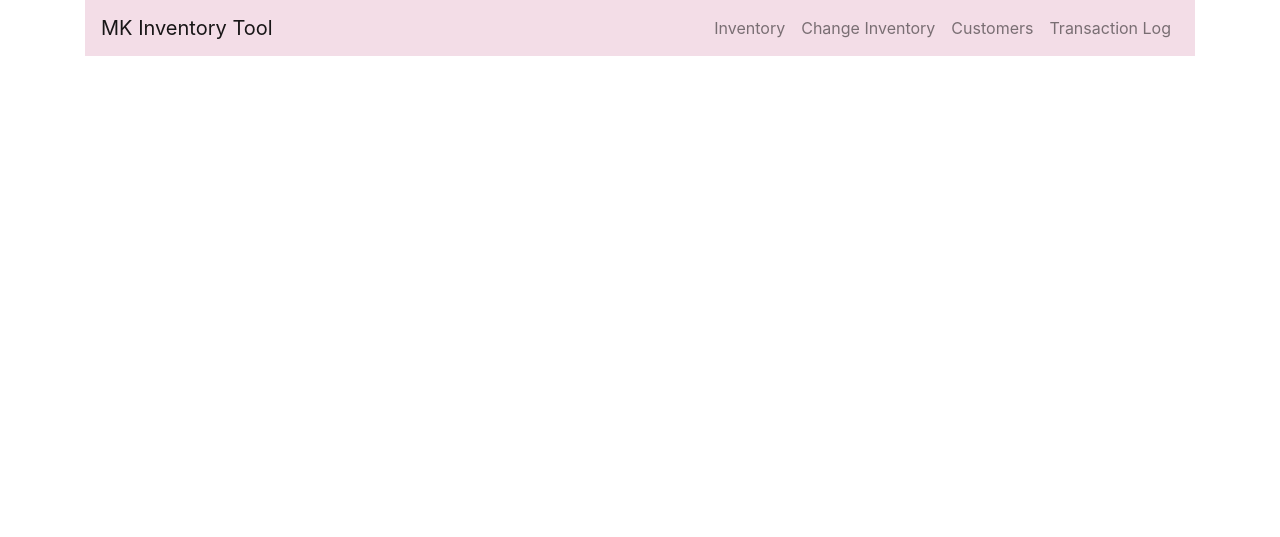
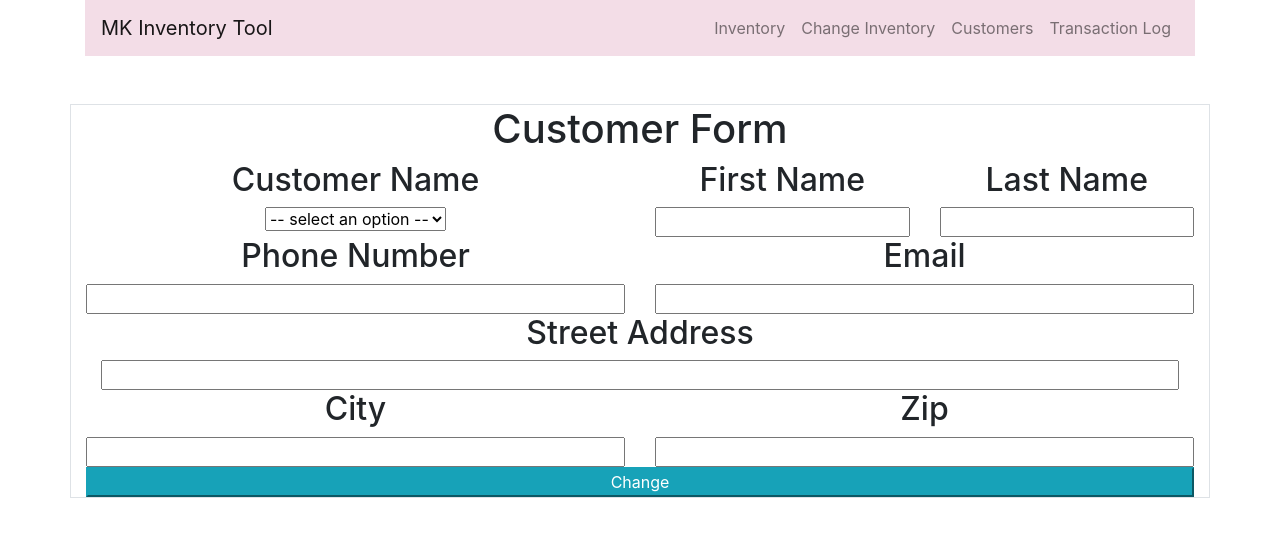
Before and after one commit to nfgrawker/maryKayProject, a Django app: template inventory/templates/inventory/customerChange.html in a window 1280 px wide. Shown: the top 537 px of the page. Run offline with Django 3.2, Linux system fonts and the light colour scheme; the template is opened without the code that fills it, so the values that code supplies are empty; parts of the project's set-up code (start-up, migrations or seed data) failed here and were passed over; some libraries are stand-ins or nearby versions.

Commit message:
building out routes

```diff
--- a/inventory/static/inventory/css/styles.css
+++ b/inventory/static/inventory/css/styles.css
@@ -6,3 +6,7 @@
 /*#orderFormInvisible{*/
 /*    display: none;*/
 /*}*/
+
+input{
+    width: 100%;
+}
--- /dev/null
+++ b/inventory/static/inventory/js/customer.js
@@ -0,0 +1,12 @@
+window.onload = function () {
+    let selectDropDown = $('#selectCustomer');
+    selectDropDown.change(function () {
+        if (selectDropDown.val() == "new"){
+            $('.btn-info').text("Submit")
+        }
+        else{
+            $('.btn-info').text("Change")
+
+        }
+    })
+};
--- /dev/null
+++ b/inventory/static/inventory/js/inventoryChange.js
@@ -0,0 +1,3 @@
+window.onload = function(){
+
+};
--- a/inventory/templates/inventory/customerChange.html
+++ b/inventory/templates/inventory/customerChange.html
@@ -1,4 +1,52 @@
 {% extends 'inventory/inventoryBase.html' %}
 {% block content %}
-
+    <div class="container text-center border mt-5">
+        <h1 class="text-center fa-underline">Customer Form</h1>
+        <div class="row">
+            {% csrf_token %}
+            <div class="col-lg-6">
+                <h2>Customer Name</h2>
+                <select name="selectCustomer" id="selectCustomer">
+                    <option disabled selected value> -- select an option -- </option>
+                    <option value="new">New</option>
+                    {% for customer in customers %}
+                        <option value="{{ customer.firstName }} {{ customer.lastName }}">{{ customer.firstName }} {{ customer.lastName }}</option>
+                    {% endfor %}
+                </select>
+            </div>
+            <div class="col-lg-3">
+                <h2>First Name</h2>
+                <input id="firstName" type="text">
+            </div>
+            <div class="col-lg-3">
+                <h2>Last Name</h2>
+                <input id="lastName" type="text">
+            </div>
+        </div>
+            <div class="row">
+                <div class="col-lg-6">
+                    <h2>Phone Number</h2>
+                    <input id="phoneNumber" type="text">
+                </div>
+                <div class="col-lg-6">
+                    <h2>Email</h2>
+                    <input id="email" type="text">
+                </div>
+            </div>
+            <div class="col-lg-12">
+                <h2>Street Address</h2>
+                <input id="street" type="text">
+            </div>
+            <div class="row">
+                <div class="col-lg-6">
+                    <h2>City</h2>
+                    <input id="city" type="text">
+                </div>
+                <div class="col-lg-6">
+                    <h2>Zip</h2>
+                    <input id="zip" type="text">
+                </div>
+            </div>
+    <button class="button btn-block btn-info" id="changeButton">Change</button>
+    </div>
 {% endblock content %}
--- a/inventory/templates/inventory/inventoryBase.html
+++ b/inventory/templates/inventory/inventoryBase.html
@@ -32,6 +32,11 @@
 <script src="https://stackpath.bootstrapcdn.com/bootstrap/4.3.1/js/bootstrap.min.js"
         integrity="sha384-JjSmVgyd0p3pXB1rRibZUAYoIIy6OrQ6VrjIEaFf/nJGzIxFDsf4x0xIM+B07jRM"
         crossorigin="anonymous"></script>
+{% if "customer" in request.path %}
+<script src="{% static 'inventory/js/customer.js' %}"></script>
+{% elif "change" in request.path %}
+    <script src="{% static 'inventory/js/inventoryChange.js' %}"></script>
+{% else %}
 <script src="{% static '/inventory/js/app.js' %}"></script>
-
+{% endif %}
 </html>
--- a/inventory/urls.py
+++ b/inventory/urls.py
@@ -5,7 +5,7 @@ from . import views
 urlpatterns = [
     path('', views.inventoryHome, name="inventoryHome"),
     path('addInventory/', views.addProduct, name="addProduct"),
-    path('changeForm', views.orderForm, name="orderForm"),
-    path("customerForm")
+    path('changeForm/', views.orderForm, name="orderForm"),
+    path("customerForm/", views.customerPage, name="customerForm")
 
 ]
```
Also changed, not shown: inventory/models.py (+5 -2 lines), inventory/views.py (+19 -11 lines).
